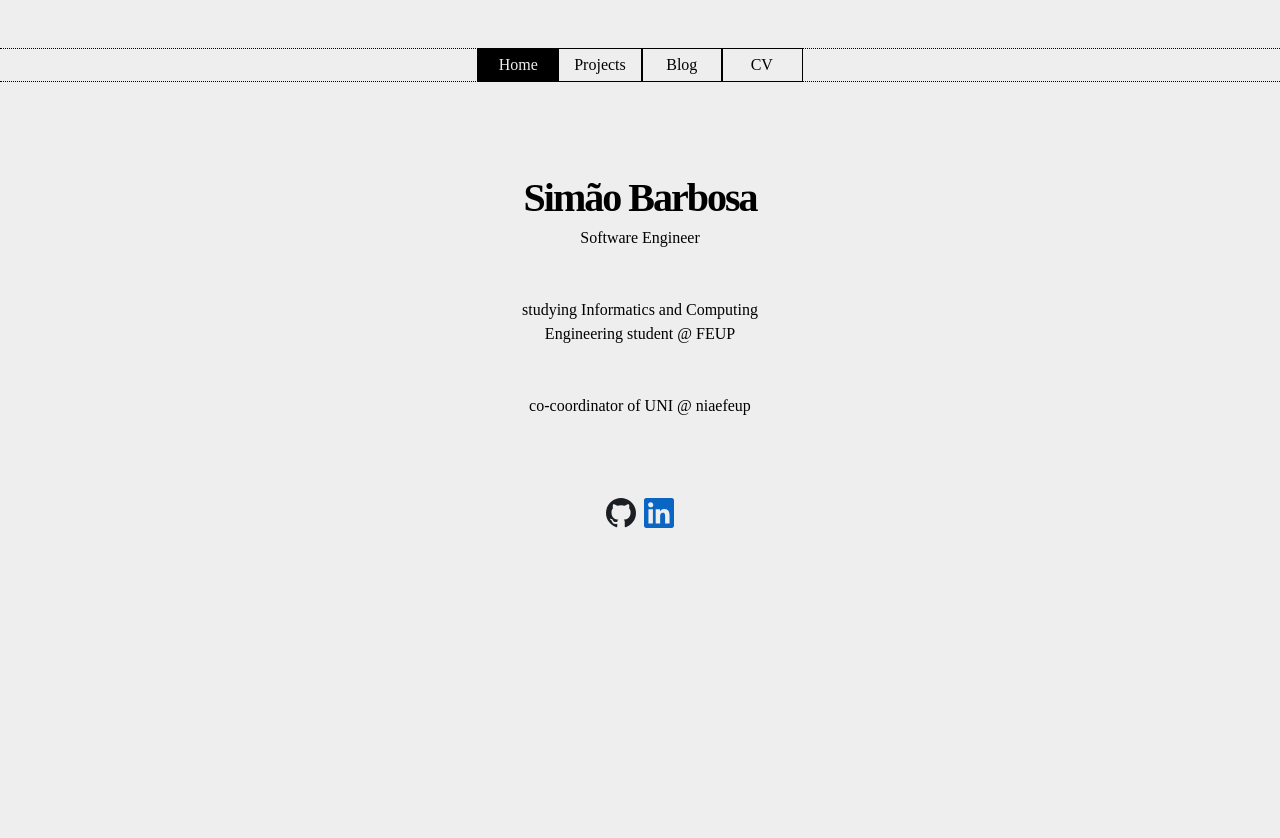
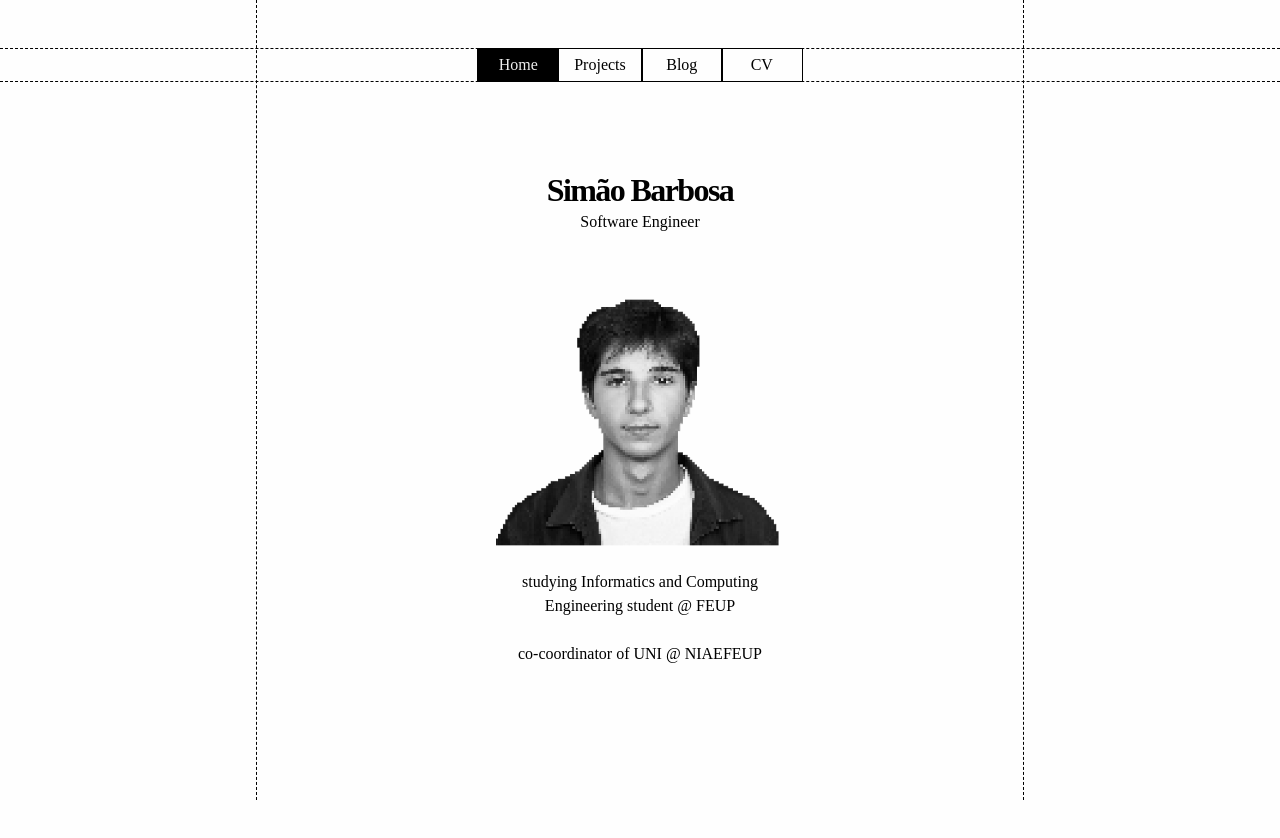
Before and after one commit to simaopsbarbosa/personal-website, a SvelteKit app in the folder frontend/: page / in a window 1280 px wide. Shown: the top 838 px of the page. After the commit the page ends 800 px from the top, so only its background shows below. Built offline with nearby package versions, Linux system fonts and the light colour scheme.

Commit message:
changed from dotted do dashed and revamped home screen

```diff
--- a/frontend/src/routes/+layout.svelte
+++ b/frontend/src/routes/+layout.svelte
@@ -22,13 +22,20 @@
 	<title>Simão Barbosa</title>
 </svelte:head>
 
-<nav class="mx-auto my-12 flex max-w-md min-w-full justify-center border-y border-dotted">
+<div class="relative flex min-h-screen flex-col">
+	<!-- Vertical borders running full height from top to bottom -->
+	<div class="pointer-events-none absolute inset-y-0 left-1/2 z-0 w-full max-w-3xl -translate-x-1/2 border-x border-dashed"></div>
+
+	<!-- Navigation bar with horizontal lines spanning the full screen width -->
+	<nav class="relative z-10 mx-auto my-12 flex min-w-full justify-center border-y border-dashed">
 		<NavButton title="Home" link={resolve('/')} isClicked={isActive('/')} />
 		<NavButton title="Projects" link={resolve('/projects')} isClicked={isActive('/projects')} />
 		<NavButton title="Blog" link={resolve('/blog')} isClicked={isActive('/blog')} />
 		<NavButton title="CV" link={cv} isClicked={false} />
 	</nav>
 
-<div class="mx-auto min-h-screen max-w-3xl">
+	<!-- Main page content restricted to max-w-3xl and centered -->
+	<main class="relative z-10 mx-auto w-full max-w-3xl flex-1">
 		{@render children()}
+	</main>
 </div>
--- a/frontend/src/routes/+page.svelte
+++ b/frontend/src/routes/+page.svelte
@@ -1,52 +1,19 @@
-<div class="flex flex-col centered gap-12">
+<script>
+    import simao from '$lib/assets/simao.png';
+</script>
+
+<div class="flex flex-col centered gap-6 mt-10">
+    <!-- title and subtitle -->
     <div>
-        <h1 class="centered font-title mt-12 mb-2">Simão Barbosa</h1>
+        <h1 class="centered font-title">Simão Barbosa</h1>
         <p class="centered">Software Engineer</p>
     </div>
 
-    <p class="max-w-2xs text-center">studying Informatics and Computing Engineering student @ FEUP</p>
+    <!-- picture of me -->
+    <img class="max-w-2xs rendering-pixelated" src={simao} alt="simaob">
 
-    <p>co-coordinator of UNI @ niaefeup</p>
+    <p class="max-w-2xs text-center">studying Informatics and Computing Engineering student @ <a href="https://www.up.pt/feup/en/">FEUP</a></p>
 
-    <div class="mt-8 flex justify-center gap-2">
-        <a
-            href="https://github.com/simaopsbarbosa"
-            target="_blank"
-            aria-label="Simão's GitHub"
-            title="Simão's GitHub"
-        >
-            <svg
-                viewBox="0 0 1024 1024"
-                xmlns="http://www.w3.org/2000/svg"
-                width="30"
-                height="30"
-                fill="none"
-                ><path
-                    fill="#1b1f23"
-                    fill-rule="evenodd"
-                    d="M512 0C229.12 0 0 229.12 0 512c0 226.56 146.56 417.92 350.08 485.76 25.6 4.48 35.2-10.88 35.2-24.32 0-12.16-.64-52.48-.64-95.36-128.64 23.68-161.92-31.36-172.16-60.16-5.76-14.72-30.72-60.16-52.48-72.32-17.92-9.6-43.52-33.28-.64-33.92 40.32-.64 69.12 37.12 78.72 52.48 46.08 77.44 119.68 55.68 149.12 42.24 4.48-33.28 17.92-55.68 32.64-68.48-113.92-12.8-232.96-56.96-232.96-252.8 0-55.68 19.84-101.76 52.48-137.6-5.12-12.8-23.04-65.28 5.12-135.68 0 0 42.88-13.44 140.8 52.48 40.96-11.52 84.48-17.28 128-17.28s87.04 5.76 128 17.28c97.92-66.56 140.8-52.48 140.8-52.48 28.16 70.4 10.24 122.88 5.12 135.68 32.64 35.84 52.48 81.28 52.48 137.6 0 196.48-119.68 240-233.6 252.8 18.56 16 34.56 46.72 34.56 94.72 0 68.48-.64 123.52-.64 140.8 0 13.44 9.6 29.44 35.2 24.32C877.44 929.92 1024 737.92 1024 512 1024 229.12 794.88 0 512 0"
-                    clip-rule="evenodd"
-                /></svg
-            >
-        </a>
+    <p>co-coordinator of <a href="https://apps.apple.com/pt/app/uni/id1585951339">UNI</a> @ <a href="https://niaefeup.pt/">NIAEFEUP</a></p>
 
-        <a
-            href="https://www.linkedin.com/in/simaopsbarbosa"
-            target="_blank"
-            aria-label="Simão's LinkedIn"
-            title="Simão's LinkedIn"
-        >
-            <svg
-                width="30"
-                height="30"
-                xmlns="http://www.w3.org/2000/svg"
-                preserveAspectRatio="xMidYMid"
-                viewBox="0 0 256 256"
-                ><path
-                    d="M218.123 218.127h-37.931v-59.403c0-14.165-.253-32.4-19.728-32.4-19.756 0-22.779 15.434-22.779 31.369v60.43h-37.93V95.967h36.413v16.694h.51a39.907 39.907 0 0 1 35.928-19.733c38.445 0 45.533 25.288 45.533 58.186l-.016 67.013ZM56.955 79.27c-12.157.002-22.014-9.852-22.016-22.009-.002-12.157 9.851-22.014 22.008-22.016 12.157-.003 22.014 9.851 22.016 22.008A22.013 22.013 0 0 1 56.955 79.27m18.966 138.858H37.95V95.967h37.97v122.16ZM237.033.018H18.89C8.58-.098.125 8.161-.001 18.471v219.053c.122 10.315 8.576 18.582 18.89 18.474h218.144c10.336.128 18.823-8.139 18.966-18.474V18.454c-.147-10.33-8.635-18.588-18.966-18.453"
-                    fill="#0A66C2"
-                /></svg
-            >
-        </a>
-    </div>
 </div>
--- a/frontend/src/routes/blog/+page.svelte
+++ b/frontend/src/routes/blog/+page.svelte
@@ -30,7 +30,7 @@
 	{#each posts as post, index}
 		<Post {...post} />
 		{#if index < posts.length - 1}
-			<hr class="my-1 border-dotted" />
+			<hr class="my-1 border-dashed" />
 		{/if}
 	{/each}
 </div>
--- a/frontend/src/routes/layout.css
+++ b/frontend/src/routes/layout.css
@@ -4,6 +4,10 @@
 
 * {
 	font-family: 'Times New Roman', Times, serif;
+}
+
+a:hover {
+    text-decoration: underline;
 }
 
 @font-face {
@@ -16,7 +20,7 @@
 
 ::selection {
 	background-color: black;
-	color: #eee;
+	color: #fefefe;
 }
 
 .font-title {
@@ -26,14 +30,14 @@
 body {
 	margin: 0;
 	padding: 0;
-	background-color: #eee;
+	background-color: #fefefe;
 }
 
 h1 {
-	font-size: 2.5rem;
+	font-size: 2rem;
 	line-height: 2.5rem;
 	letter-spacing: -0.05em;
-	font-weight: bold;
+	font-weight:bolder;
 }
 
 h2 {
--- a/frontend/src/routes/projects/+page.svelte
+++ b/frontend/src/routes/projects/+page.svelte
@@ -56,7 +56,7 @@
 <p class="centered">The projects I'm proudest of</p>
 
 <div class="mx-10 mt-12">
-	<div class="space-y-3">
+	<div class="space-y-6">
 		{#each projects as project}
 			<div class="flex">
 				<div class="flex w-38 items-center justify-center">
@@ -70,7 +70,7 @@
 						>
 					{/if}
 				</div>
-				<div class="w-9/10 border-l border-dotted pl-4">
+				<div class="w-9/10 border-l border-dashed pl-4">
 					<p>{project.description}</p>
 					<a
 						href={project.link}
```
Also changed, not shown: frontend/src/lib/assets/simao.png. Lines whose indentation alone changed are shown as unchanged.
